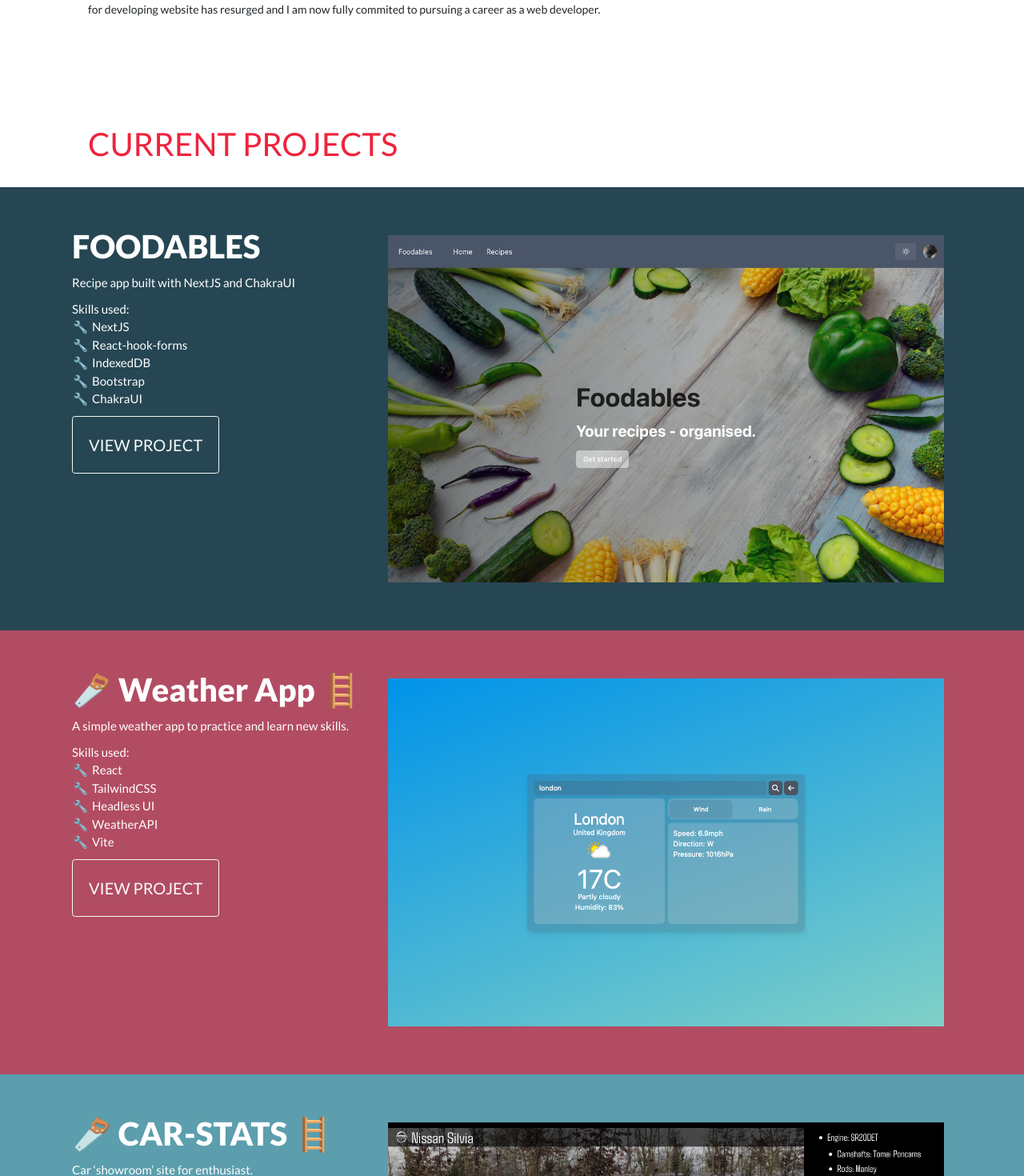
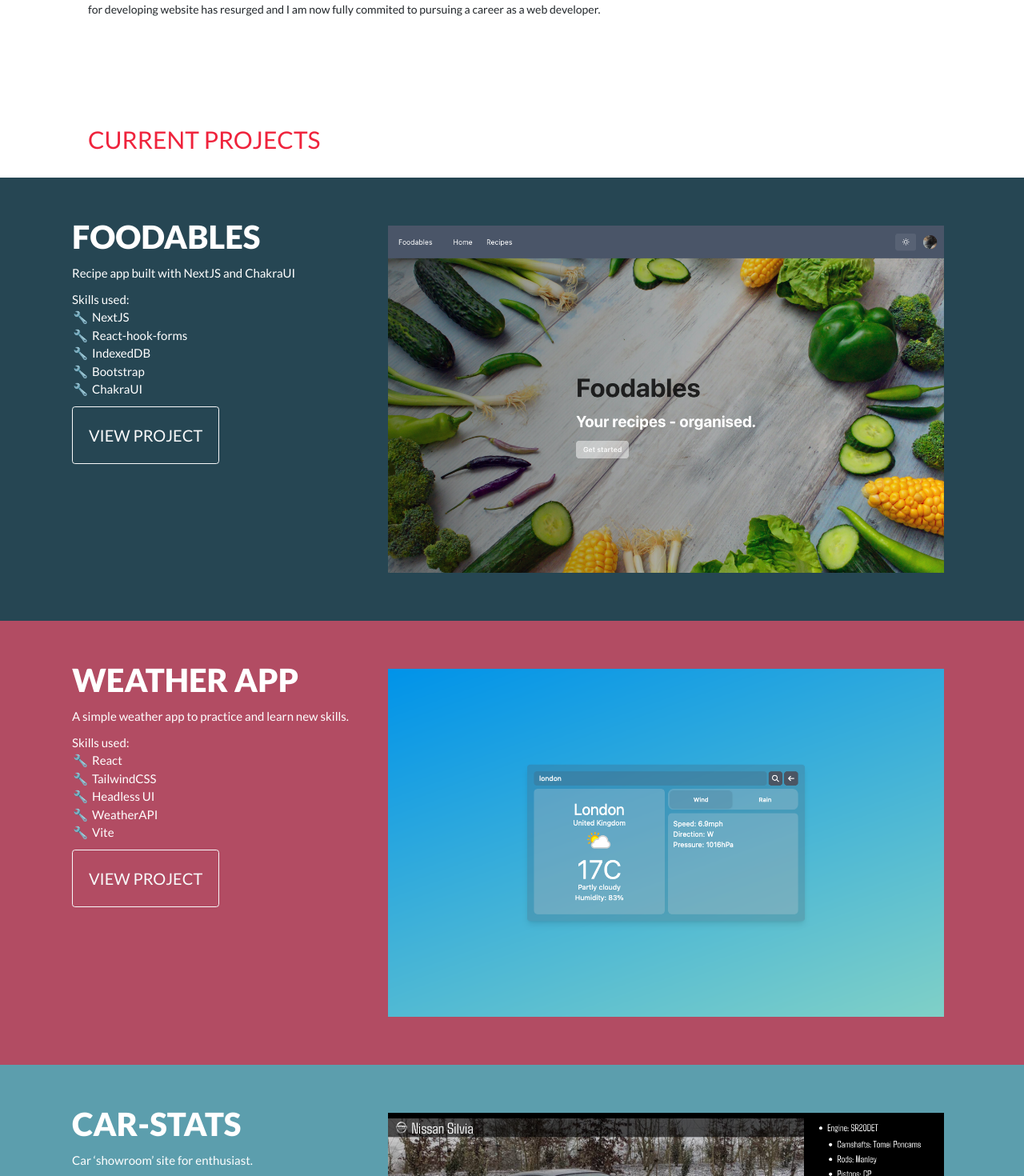
Before and after one commit to Osgoroth/portfolio-page, a React (Vite) app: page / in a window 1280 px wide. Shown: the part 940-2410 px from the top of the page at 80% size. Built offline with nearby package versions, Linux system fonts and the light colour scheme.

Commit message:
fixed font size and styling

```diff
--- a/src/App.jsx
+++ b/src/App.jsx
@@ -6,7 +6,7 @@ import About from "./components/sections/about-section";
 
 const projects = [
   {
-    title: "FOODABLES",
+    title: "Foodables",
     desc: "Recipe app built with NextJS and ChakraUI",
     skills: [
       "NextJS",
@@ -19,14 +19,14 @@ const projects = [
     image: "/images/foodables.png",
   },
   {
-    title: "🪚 Weather App 🪜",
+    title: "Weather App",
     desc: "A simple weather app to practice and learn new skills.",
     skills: ["React", "TailwindCSS", "Headless UI", "WeatherAPI", "Vite"],
     link: "https://candid-concha-da6de0.netlify.app/",
     image: "/images/weather-app.png",
   },
   {
-    title: "🪚 CAR-STATS 🪜",
+    title: "Car-Stats",
     desc: "Car ‘showroom’ site for enthusiast.",
     skills: [
       "NextJS",
@@ -40,7 +40,7 @@ const projects = [
     image: "/images/car-stats.png",
   },
   {
-    title: "25-5 TIMER",
+    title: "25-5 Timer",
     desc: "A 'pomodoro' timer to help you work efficiently.",
     skills: [
       "React",
@@ -55,28 +55,28 @@ const projects = [
     image: "/images/25-5-timer.png",
   },
   {
-    title: "CALCULATOR",
+    title: "Calculator",
     desc: "Simple Javascript calculator",
     skills: ["React", "useState", "Bootstrap", "SASS", "RegEx"],
     link: "https://exquisite-clafoutis-0e3b16.netlify.app/",
     image: "/images/calculator.png",
   },
   {
-    title: "DRUM MACHINE",
+    title: "Drum Machine",
     desc: "Simple drum machine styled like Roland TR-909 from 1983.",
     skills: ["React", "useState", "useEffect", "useRef", "HTML Audio"],
     link: "https://resilient-babka-232aa4.netlify.app/",
     image: "/images/drum-machine.png",
   },
   {
-    title: "MARKDOWN PREVIEWER",
+    title: "Markdown Previewer",
     desc: "Lets the user type in markdown code and preview it in the bottom panel.",
     skills: ["React", "Bootstrap", "marked.js", "SASS"],
     link: "https://effortless-centaur-88c960.netlify.app/",
     image: "/images/markdown-previewer.png",
   },
   {
-    title: "RANDOM QUOTE MACHINE",
+    title: "Random Quote Machine",
     desc: "Fetches a random quote from the Quotable API and displays it on the screen, allowing the user to share the quote via a tweet.",
     skills: [
       "React",
--- a/src/App.scss
+++ b/src/App.scss
@@ -5,6 +5,46 @@
 //   @at-root #{&}--modifier {
 //   }
 // }
+
+// Small tablets and large smartphones (landscape view)
+$screen-sm-min: 576px;
+
+// Small tablets (portrait view)
+$screen-md-min: 768px;
+
+// Tablets and small desktops
+$screen-lg-min: 992px;
+
+// Large tablets and desktops
+$screen-xl-min: 1200px;
+
+// Small devices
+@mixin sm {
+  @media (min-width: #{$screen-sm-min}) {
+    @content;
+  }
+}
+
+// Medium devices
+@mixin md {
+  @media (min-width: #{$screen-md-min}) {
+    @content;
+  }
+}
+
+// Large devices
+@mixin lg {
+  @media (min-width: #{$screen-lg-min}) {
+    @content;
+  }
+}
+
+// Extra large devices
+@mixin xl {
+  @media (min-width: #{$screen-xl-min}) {
+    @content;
+  }
+}
 
 @import url("https://fonts.googleapis.com/css2?family=Lato:wght@400;700;900&display=swap");
 
@@ -188,7 +228,7 @@ h2 {
   .projects-header {
     padding-top: 3rem;
     text-align: left;
-    font-size: 4rem;
+    font-size: 3rem;
     color: $colour-primary;
   }
 
@@ -209,6 +249,7 @@ h2 {
         font-size: 4rem;
         font-weight: 900;
         margin-bottom: 1rem;
+        text-transform: uppercase;
       }
     }
     .project-desc,
@@ -316,6 +357,12 @@ h2 {
     .left {
       width: 100%;
       margin-bottom: 2rem;
+
+      .project-title {
+        h2 {
+          font-size: 3rem;
+        }
+      }
     }
     .right {
       width: 100%;
```
